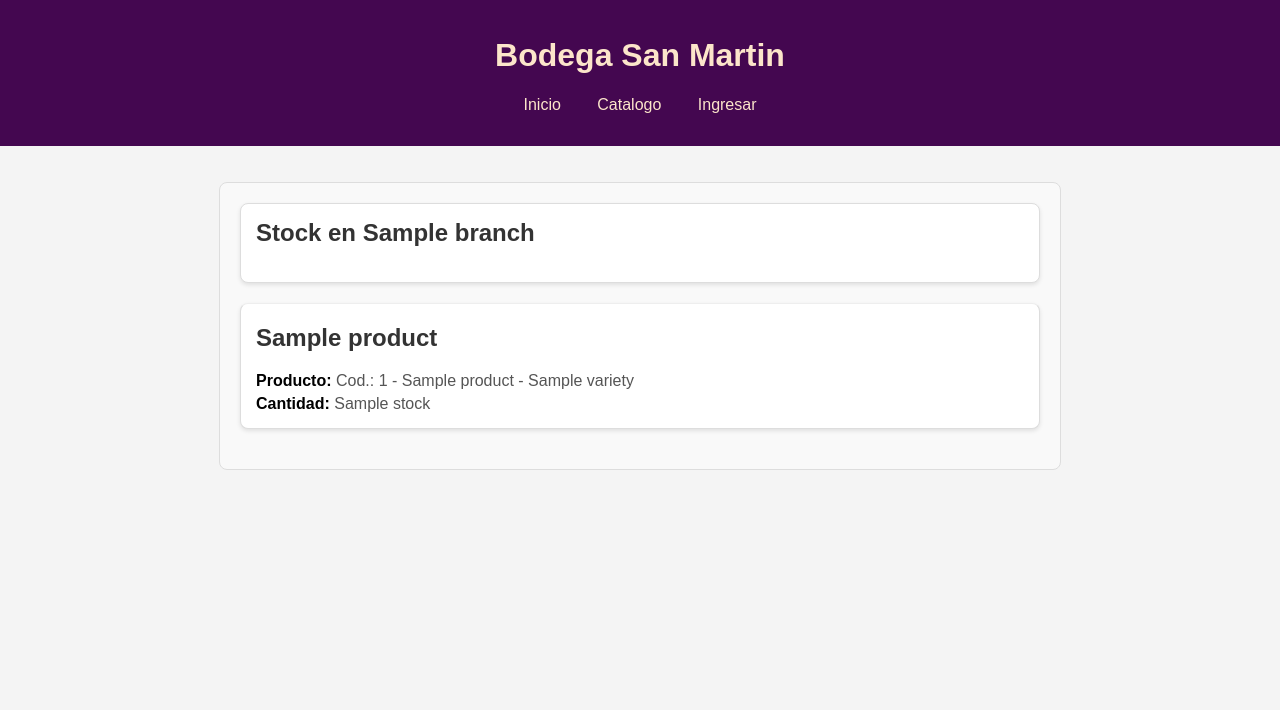
After one commit to fmlizarraga/proyecto-django-cac, a Django app: template vinos/stock/templates/pages/stock_list.html in a window 1280 px wide. The commit adds this page. Shown: the top 710 px of the page. Run offline with Django 3.2, Linux system fonts and the light colour scheme; the template is opened without the code that fills it: most values are stand-ins (such as "Sample title", 1, 10 or a date in 2020).

Commit message:
vista de stock de sucursal

```diff
--- a/vinos/stock/static/web/styles/record_list.css
+++ b/vinos/stock/static/web/styles/record_list.css
@@ -74,3 +74,8 @@ main {
 .record-item p.highlight strong {
     color: #6b00b3;
 }
+
+.record-item p.alert-text {
+    color: red;
+    font-weight: bold;
+}
--- a/vinos/stock/templates/pages/base.html
+++ b/vinos/stock/templates/pages/base.html
@@ -19,9 +19,8 @@
                 <li><a href="{% url 'index' %}">Inicio</a></li>
                 <li><a href="{% url 'product_list' %}">Catalogo</a></li>
                 {% if user.is_authenticated %}
-                <li><a href="{% url 'add_record' 'entry' %}">Nueva Entrada</a></li>
-                <li><a href="{% url 'add_record' 'exit' %}">Nueva Salida</a></li>
                 <li><a href="{% url 'record_list' %}">Registros</a></li>
+                <li><a href="{% url 'stock_list_curr' %}">Inventario</a></li>
                 <li><a href="{% url 'admin_page' %}">Administrar</a></li>
                 <li><a href="{% url 'logout' %}">Salir</a></li>
                 {% else %}
--- a/vinos/stock/templates/pages/record_list.html
+++ b/vinos/stock/templates/pages/record_list.html
@@ -33,7 +33,7 @@
             </div>
         {% empty %}
             <div class="record-item">
-                <p>No hay empleados disponibles.</p>
+                <p>No hay registros disponibles.</p>
             </div>
         {% endfor %}
     </div>
--- /dev/null
+++ b/vinos/stock/templates/pages/stock_list.html
@@ -0,0 +1,31 @@
+{% extends "pages/base.html" %}
+{% load static %}
+
+{% block title %}{{title}}{% endblock %}
+
+{% block extra_css %}
+    <link rel="stylesheet" href="{% static 'web/styles/record_list.css' %}">
+{% endblock %}
+
+{% block main %}
+    <div class="record-list">
+        <div class="record-item">
+            <h2>Stock en {{branch}}</h2>
+        </div>
+        {% for item in stock %}
+            <div class="record-item">
+                <h2>{{ item.product.name }}</h2>
+                <p><strong>Producto:</strong> Cod.: {{ item.product.pk }} - {{ item.product.name }} - {{ item.product.variety }}</p>
+                {% if item.stock == 0 %}
+                <p class="alert-text" >Producto agotado.</p>
+                {% else %}
+                <p><strong>Cantidad:</strong> {{ item.stock }}</p>
+                {% endif %}
+            </div>
+        {% empty %}
+            <div class="record-item">
+                <p>No hay productos en el inventario.</p>
+            </div>
+        {% endfor %}
+    </div>
+{% endblock %}
--- a/vinos/stock/urls.py
+++ b/vinos/stock/urls.py
@@ -13,5 +13,6 @@ urlpatterns = [
     path('branch/add/', views.register_branch, name='add_branch'),
     path('branch/list/', views.branch_list, name='branch_list'),
     path('employee/list/', views.employee_list, name='employee_list'),
+    path('stock/list/current/', views.branch_stock_list, name='stock_list_curr'),
     path('admin/', views.administrate, name='admin_page'),
 ]
```
Also changed, not shown: vinos/stock/views.py (+13 -0 lines).
